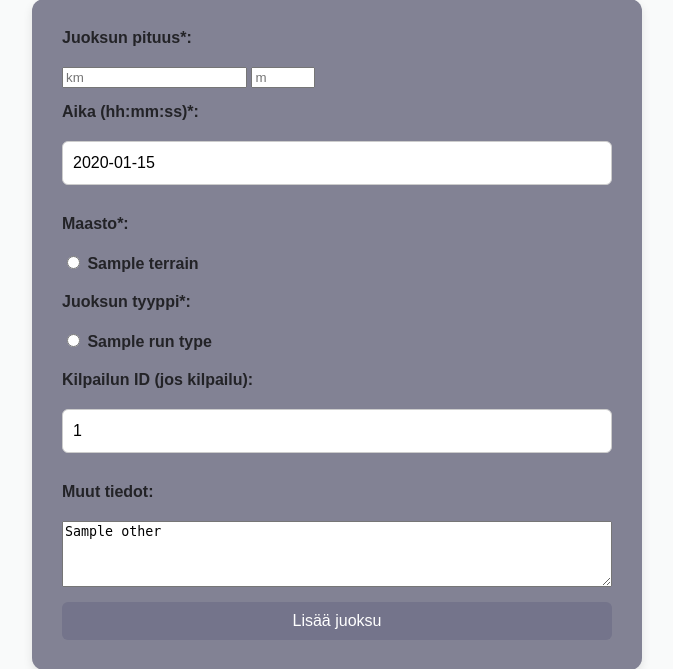
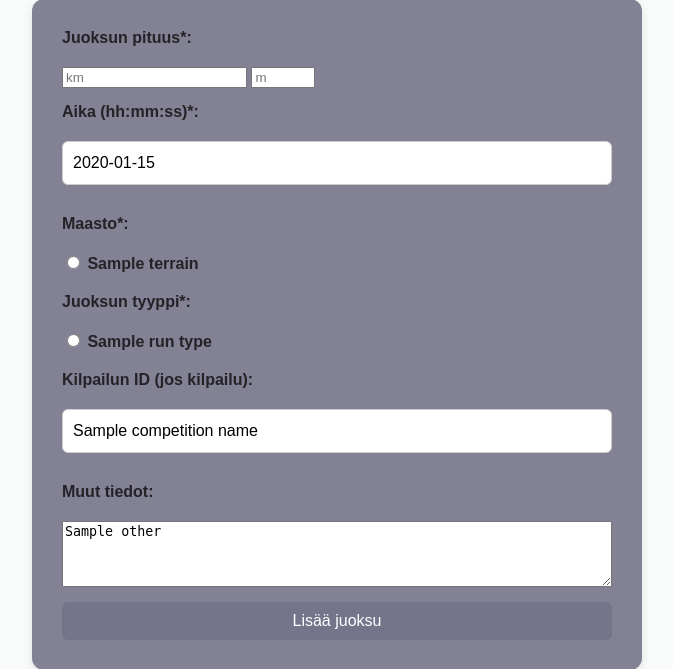
Before and after one commit to TValtias/juoksupaivakirja, a Python web app: template templates/add_entry.html in a window 1280 px wide. Shown: the part 355-1024 px from the top of the page, without its empty margins (303-976 px from the left). Run offline with Jinja, Linux system fonts and the light colour scheme; the template is opened without the code that fills it: most values are stand-ins (such as "Sample title", 1, 10 or a date in 2020).

Commit message:
competition name instead of id in input

```diff
--- a/templates/add_entry.html
+++ b/templates/add_entry.html
@@ -73,7 +73,7 @@
             </div>
 
             <label>Kilpailun ID (jos kilpailu):</label>
-            <input type="text" name="competition_id" placeholder="" value="{{competition_id or ''}}">
+            <input type="text" name="competition_name" placeholder="" value="{{competition_name or ''}}">
 
             <label>Muut tiedot:</label>
             <textarea name="other" rows="4" placeholder="Lisää tietoa juoksustasi">{{other or ""}}</textarea>
```
